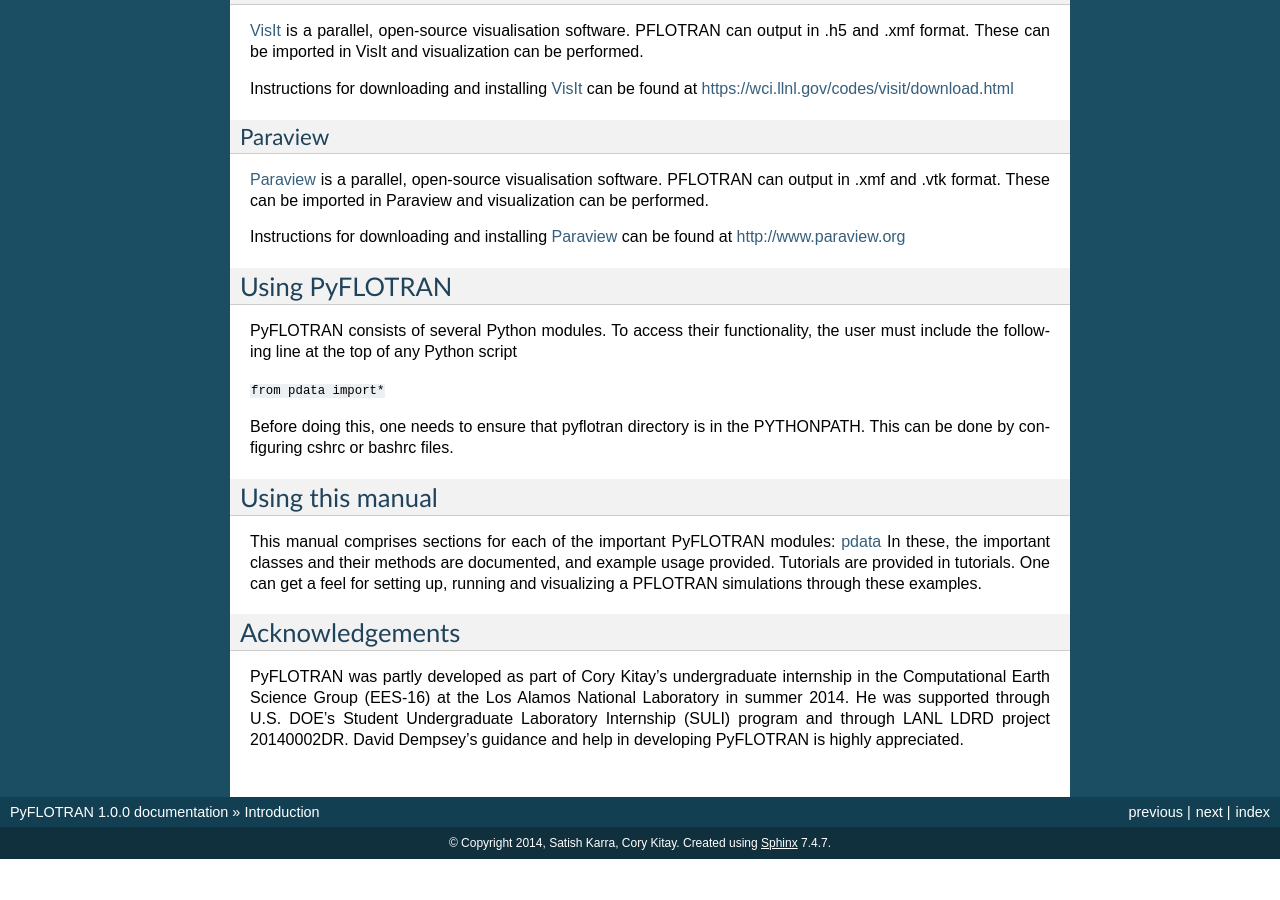
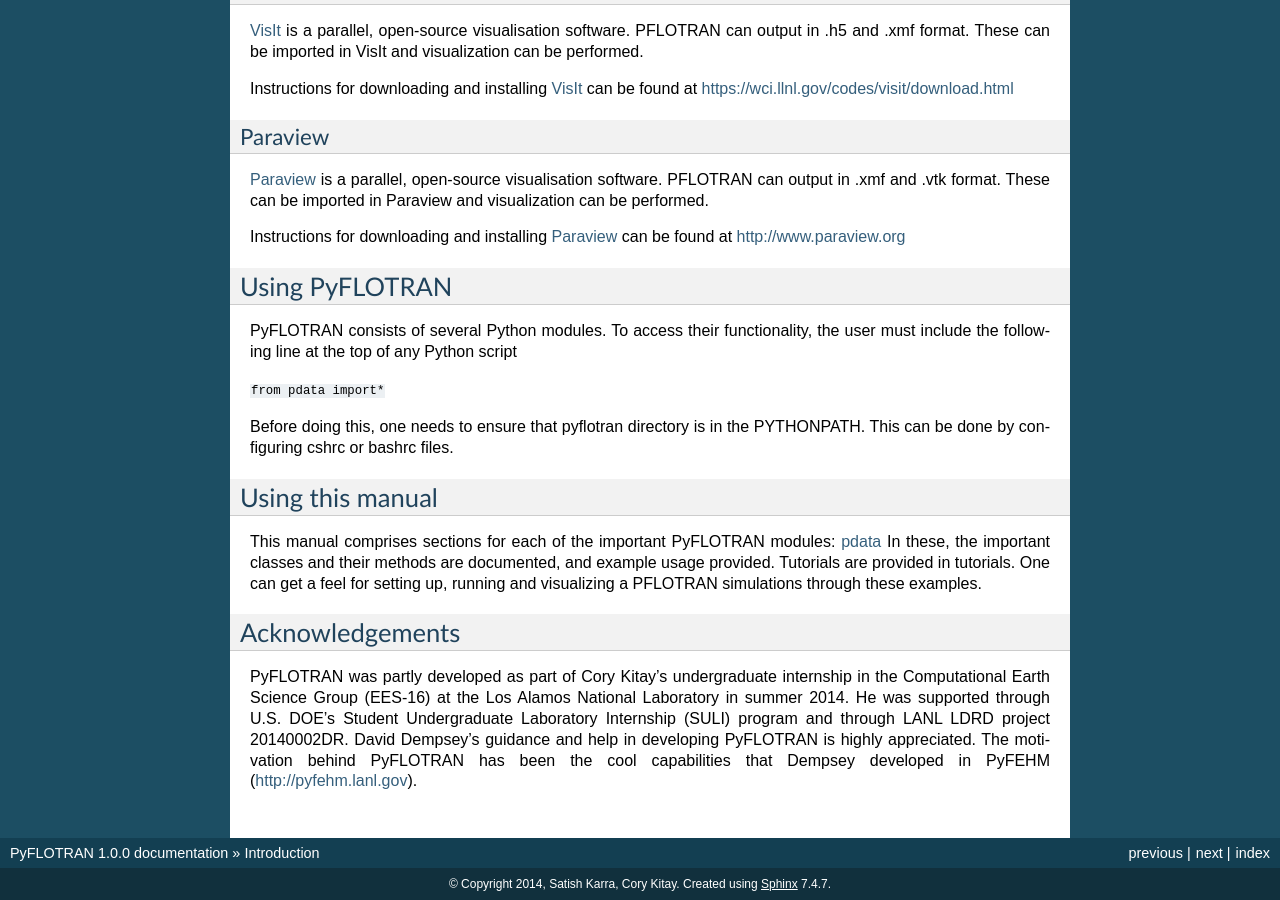
Before and after one commit to pinshuai/pyflotran-bitbucket, a Sphinx documentation site: the page built from documentation/intro.rst, in a window 1280 px wide and 900 px high, scrolled down 1072 px. Built offline with Sphinx 7.4.7, drawn with Linux system fonts in a browser that asks for light colours; formulas are drawn with MathJax 3; before the commit the page ends 1931 px from its top, so only the background shows below that.

Commit message:
intro.rst edited online with Bitbucket

```diff
--- a/documentation/intro.rst
+++ b/documentation/intro.rst
@@ -89,4 +89,4 @@ Acknowledgements
 ----------------
 
 PyFLOTRAN was partly developed as part of Cory Kitay's undergraduate internship in the Computational Earth Science Group (EES-16) at the Los Alamos National Laboratory in summer 2014. He was supported through U.S. DOE's Student Undergraduate Laboratory Internship (SULI) program and through LANL LDRD project 20140002DR.
-David Dempsey's guidance and help in developing PyFLOTRAN is highly appreciated.
+David Dempsey's guidance and help in developing PyFLOTRAN is highly appreciated. The motivation behind PyFLOTRAN has been the cool capabilities that Dempsey developed in PyFEHM (http://pyfehm.lanl.gov).
```
